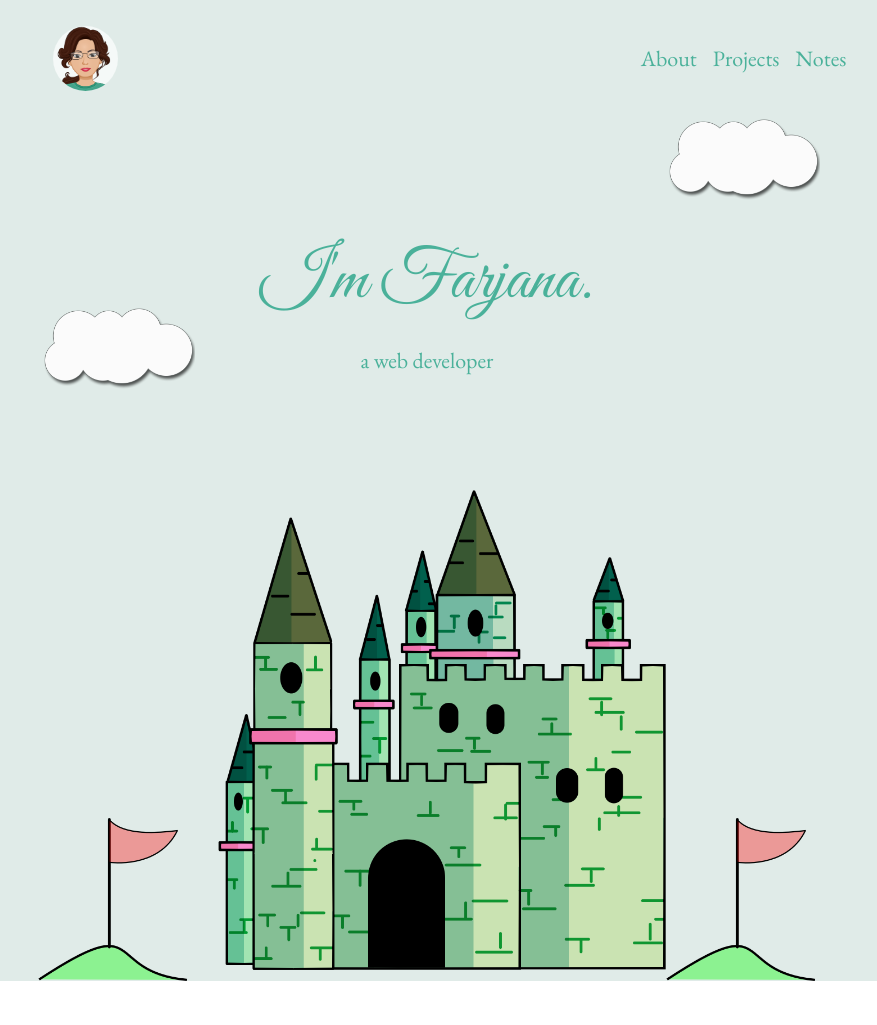
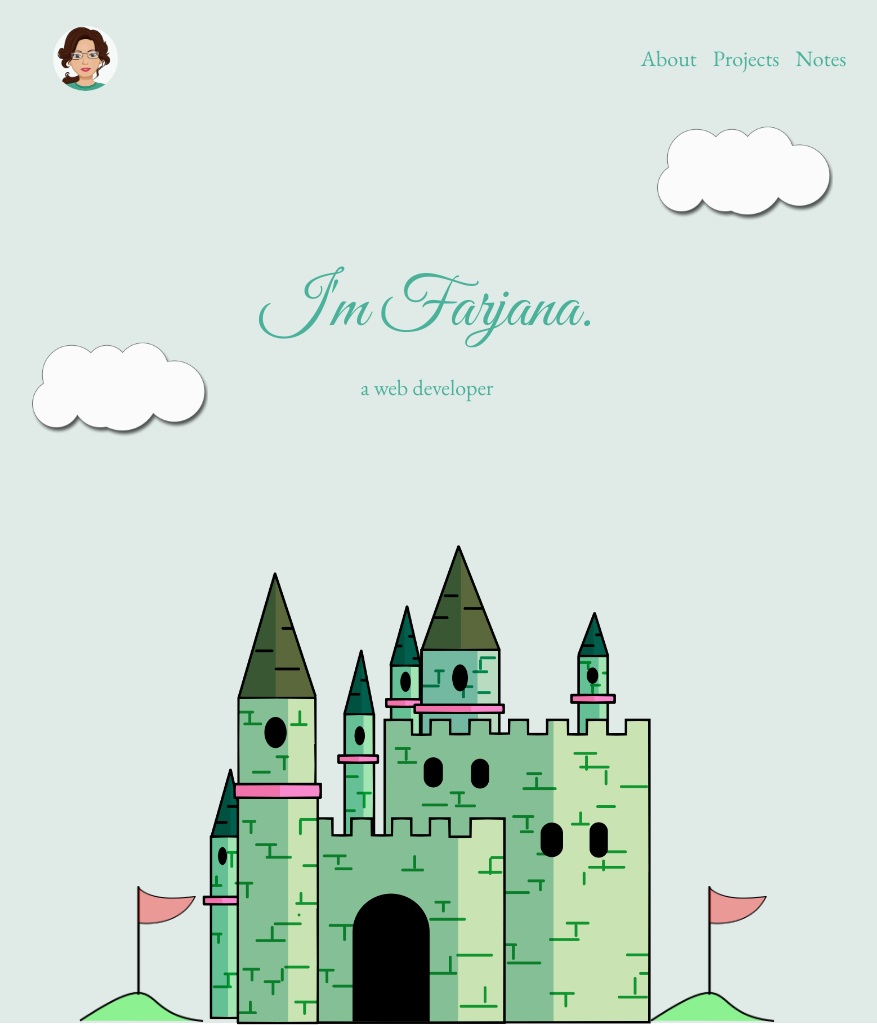
Before and after one commit to nipa04/portfolio, a plain HTML site: page index.html in a window 1280 px wide. Shown: the top 1025 px of the page, without its empty margins (213-1090 px from the left). Drawn offline with nearby package versions, Linux system fonts and the light colour scheme.

Commit message:
new update

```diff
--- a/css/style.css
+++ b/css/style.css
@@ -57,7 +57,7 @@
   margin-top: -10%;
 }
 #palace{
-  margin-top: 1% ;
+  margin-top: 2% ;
   object-fit: contain;
   margin-bottom: -5%;
   justify-content: center;
@@ -65,14 +65,17 @@
 
 }
 #flagP1{
-  padding-top: 30%;
-  margin-right: -3%;
+
+  padding-top: 31%;
+  margin-right: -5.5%;
+
 
 
 }
 #flagP2{
-  padding-top: 30%;
+  padding-top: 31%;
   margin-left: -4.3%;
+
 
 }
 
--- a/index.html
+++ b/index.html
@@ -38,16 +38,17 @@
       </nav>
 
     <div class="container-fluid">
-      <img id="cloud1" src="Assets/cloudy.png" alt="logo" style="width:160px;">
+      <img id="cloud1" src="Assets/cloudy.png" alt="logo" style="width:15%;">
 
       <h2>I'm Farjana.</h2>
       <p>a web developer</p>
-      <img id="cloud2" src="Assets/cloudy.png" alt="logo" style="width:160px;">
+      <img id="cloud2" src="Assets/cloudy.png" alt="logo" style="width:15%;">
     </div>
     <div class="container-fluid">
-      <img id="flagP1" src="Assets/pole-clipart-golf-flag-7-original.png" alt="logo"  style="width:150px;">
-      <img id="palace" src="Assets/palace.png" alt="logo"  style="width:45%;">
-      <img id="flagP2" src="Assets/pole-clipart-golf-flag-7-original.png" alt="logo"  style="width:150px;">
+      <img id="flagP1" src="Assets/pole-clipart-golf-flag-7-original.png" alt="logo"  style="width:10%;">
+
+      <img id="palace" src="Assets/palace.png" alt="logo"  style="width: 45%;">
+      <img id="flagP2" src="Assets/pole-clipart-golf-flag-7-original.png" alt="logo"  style="width:10%;">
 
     </div>
 
```
